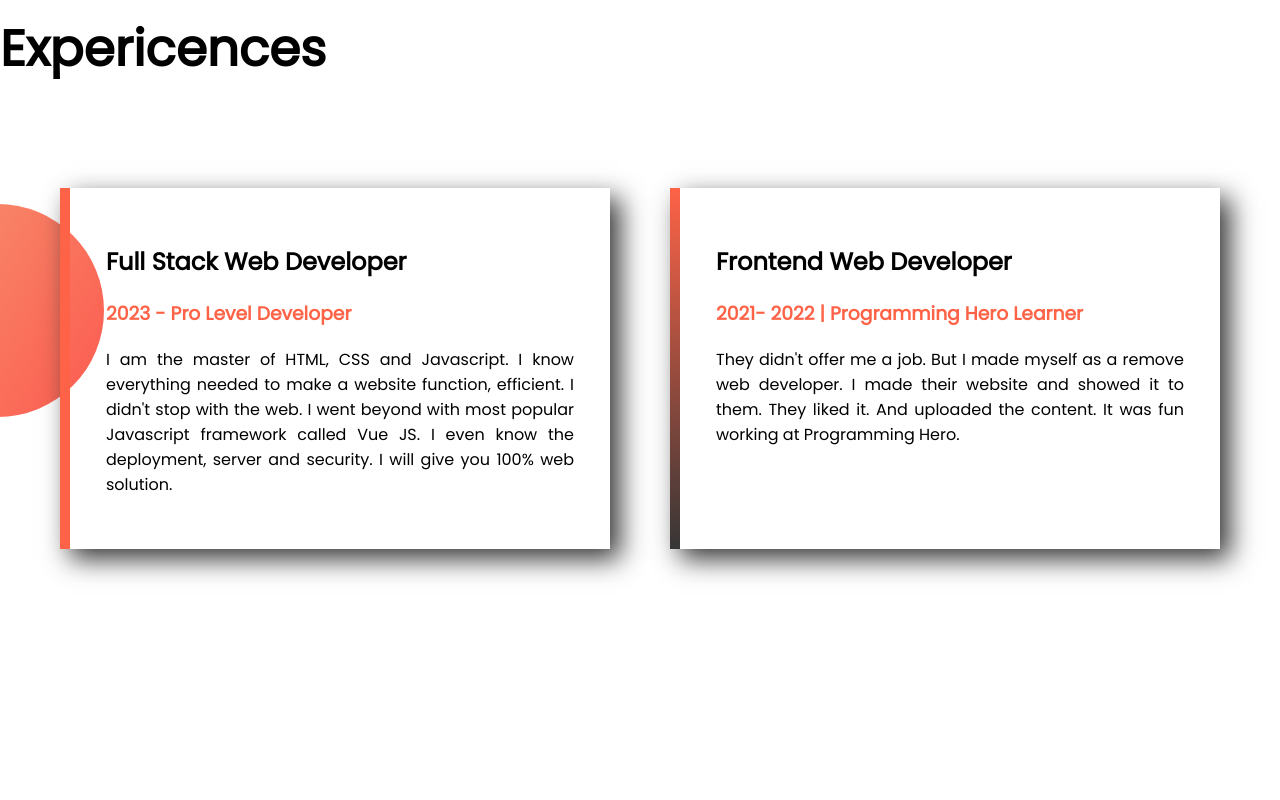
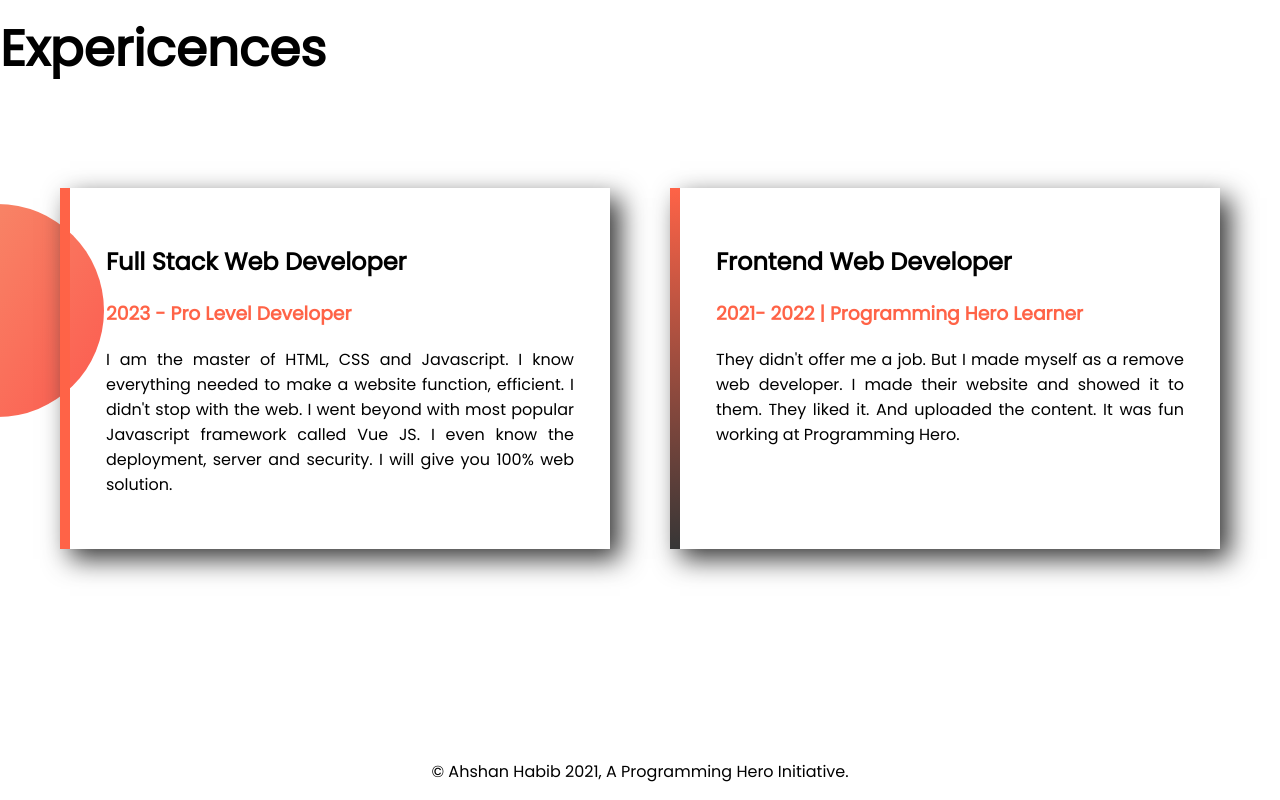
Before and after one commit to AhshanHabib26/my-web-portfolio, a plain HTML site: page index.html in a window 1280 px wide. Shown: the part 1315-2115 px from the top of the page. Before the commit the page ends 2074 px from the top, so only its background shows below. Drawn offline with Linux system fonts and the light colour scheme.

Commit message:
Footer Area Added

```diff
--- a/index.html
+++ b/index.html
@@ -54,5 +54,8 @@
             </div>
         </div>
     </section>
+    <footer>
+        <p>© Ahshan Habib 2021, A Programming Hero Initiative.</p>
+    </footer>
 </body>
 </html>
--- a/style.css
+++ b/style.css
@@ -74,3 +74,6 @@ img{
     border-image: linear-gradient(#ff6347, #363636);
     border-image-slice: 1;
 }
+footer p{
+    text-align: center;
+}
```
